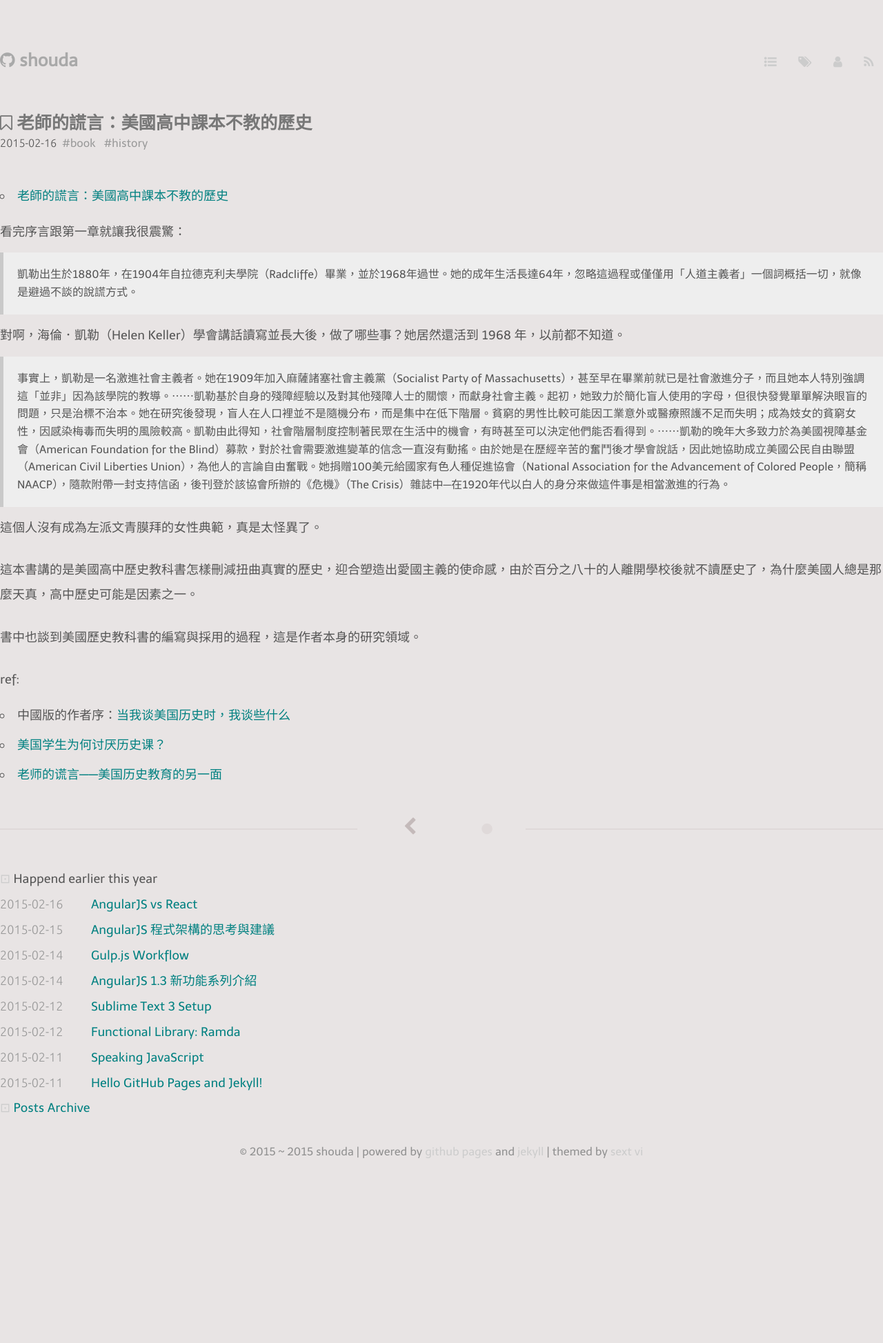
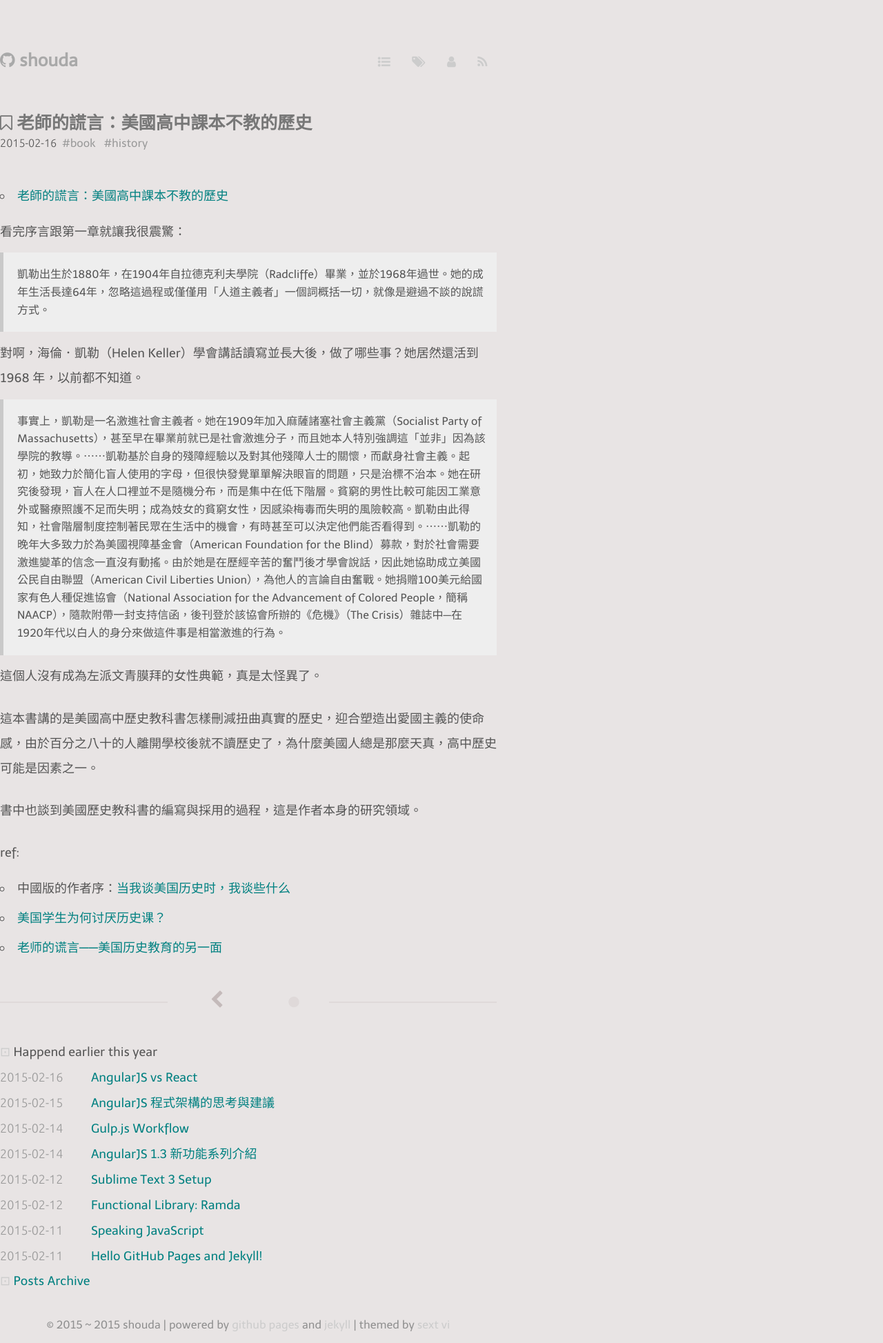
Before and after one commit to shouda/shouda.github.io, a Jekyll site: the page built from index.markdown, in a window 1280 px wide. Shown: the whole page at 69% size. Built offline with Jekyll 4.4.1, drawn with Linux system fonts in a browser that asks for light colours; nearby versions of some CDN libraries; Markdown is read by kramdown in place of the engine named in the settings; before the commit the page ends 1696 px from its top, so only the background shows below that.

Commit message:
update css

```diff
--- a/media/css/style.css
+++ b/media/css/style.css
@@ -21,6 +21,12 @@ body {
   color: #555;
   background-color: #e8e4e4; }
 
+@media screen and (min-width: 768px) {
+  body {
+    width: 720px; } }
+@media screen and (max-width: 768px) {
+  body {
+    width: 600px; } }
 ul {
   list-style-position: inside; }
   ul li {
--- a/media/css/style.scss
+++ b/media/css/style.scss
@@ -24,6 +24,12 @@ $background-color: #e8e4e4;
 
 * { margin: 0; padding: 0; }
 body { font-size: 18px; font-family: #{$font}; color: #555; background-color: $background-color; }
+@media screen and (min-width: 768px) {
+    body { width: 720px; }
+}
+@media screen and (max-width: 768px) {
+    body { width: 600px; }
+}
 ul {
   list-style-position: inside;
   li { padding: .2em 0; list-style-type: circle; }
```
Also changed, not shown: 1 other file.
